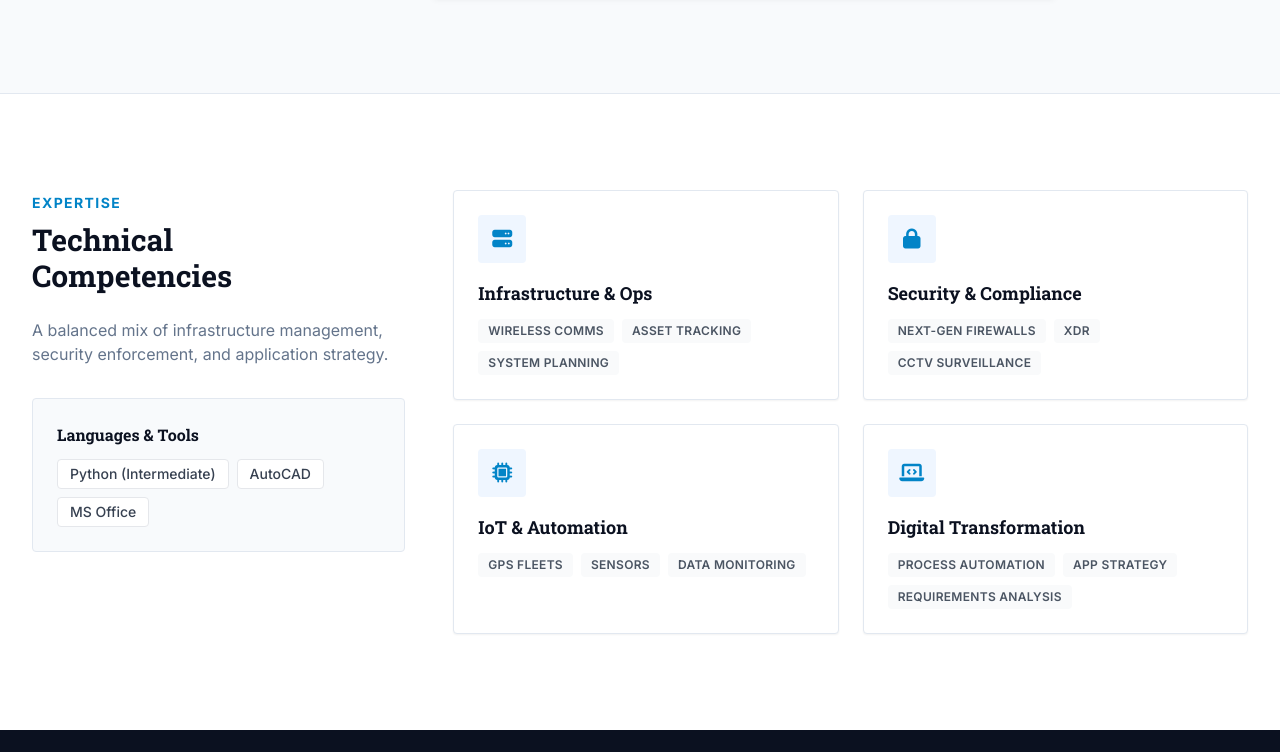
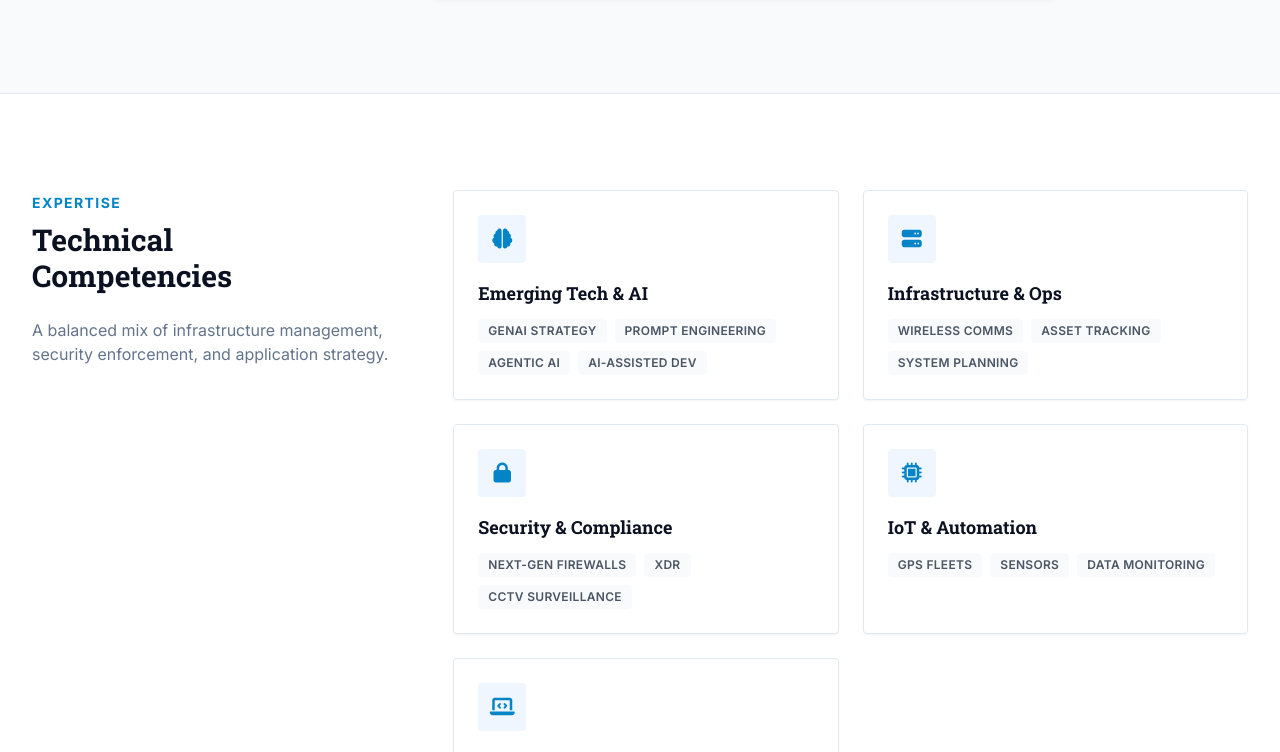
Before and after one commit to TechbyAbhishek/portfolio, a plain HTML site: page index.html in a window 1280 px wide. Shown: the part 2766-3518 px from the top of the page. Drawn offline with nearby package versions, Linux system fonts and the light colour scheme.

Commit message:
Update index.html

```diff
--- a/index.html
+++ b/index.html
@@ -318,7 +318,7 @@
                             <p class="text-sm text-textMuted">2011 – 2013</p>
                         </div>
                          <div>
-                            <span class="text-xs font-bold text-accent uppercase mb-1 block">Certification</span>
+                            <span class="text-xs font-bold text-accent uppercase mb-1 block">Training & Certification</span>
                             <h4 class="font-bold text-primary">Certified Ethical Hacker</h4>
                             <p class="text-sm text-textMuted">Simplilearn (CEH v11)</p>
                         </div>
@@ -468,18 +468,26 @@
                     <p class="text-textMuted mb-8">
                         A balanced mix of infrastructure management, security enforcement, and application strategy.
                     </p>
-                    <div class="bg-secondary p-6 rounded border border-borderLight">
-                         <h4 class="font-bold text-primary mb-3">Languages & Tools</h4>
-                         <div class="flex flex-wrap gap-2">
-                            <span class="px-3 py-1 bg-white border border-gray-200 text-gray-700 text-sm font-medium rounded">Python (Intermediate)</span>
-                            <span class="px-3 py-1 bg-white border border-gray-200 text-gray-700 text-sm font-medium rounded">AutoCAD</span>
-                            <span class="px-3 py-1 bg-white border border-gray-200 text-gray-700 text-sm font-medium rounded">MS Office</span>
-                         </div>
-                    </div>
                 </div>
 
                 <!-- Skills Grid -->
                 <div class="md:col-span-8 grid sm:grid-cols-2 gap-6 section-fade" style="transition-delay: 100ms;">
+                    <!-- *** UPDATED CODE HERE *** -->
+                    <!-- Added new "Emerging Tech & AI" card -->
+                    <div class="bg-white p-6 border border-borderLight rounded shadow-sm hover:shadow-md transition-all group">
+                        <div class="w-12 h-12 bg-blue-50 rounded flex items-center justify-center text-accent text-xl mb-4 group-hover:bg-accent group-hover:text-white transition-colors">
+                            <i class="fas fa-brain"></i>
+                        </div>
+                        <h3 class="font-bold text-lg text-primary mb-3">Emerging Tech & AI</h3>
+                        <div class="flex flex-wrap gap-2">
+                            <span class="px-2.5 py-1 bg-gray-50 text-gray-600 text-xs font-semibold uppercase tracking-wide rounded">GenAI Strategy</span>
+                            <span class="px-2.5 py-1 bg-gray-50 text-gray-600 text-xs font-semibold uppercase tracking-wide rounded">Prompt Engineering</span>
+                            <span class="px-2.5 py-1 bg-gray-50 text-gray-600 text-xs font-semibold uppercase tracking-wide rounded">Agentic AI</span>
+                            <span class="px-2.5 py-1 bg-gray-50 text-gray-600 text-xs font-semibold uppercase tracking-wide rounded">AI-Assisted Dev</span>
+                        </div>
+                    </div>
+                    <!-- *** END UPDATED CODE *** -->
+
 
                     <!-- Card 1 -->
                     <div class="bg-white p-6 border border-borderLight rounded shadow-sm hover:shadow-md transition-all group">
```
